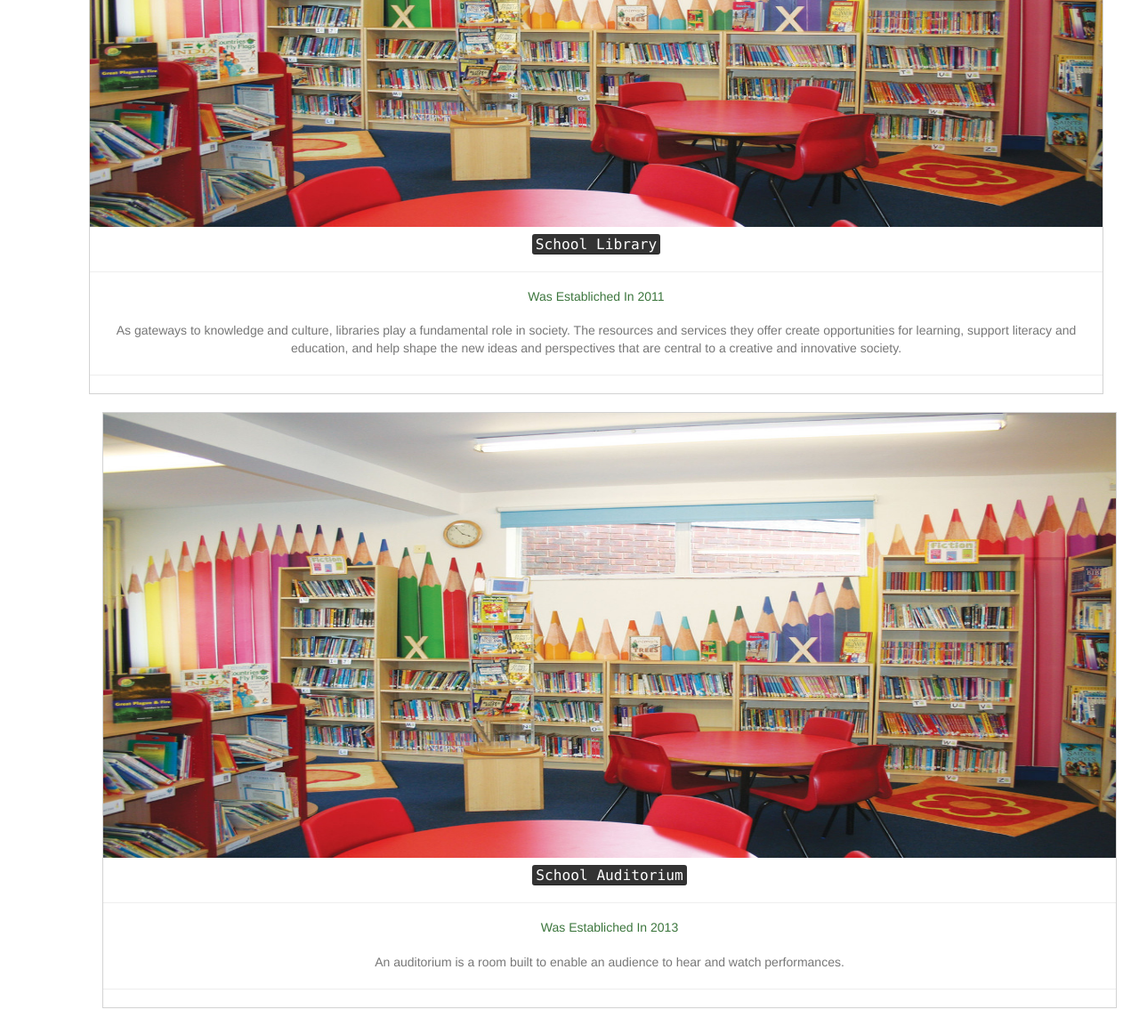
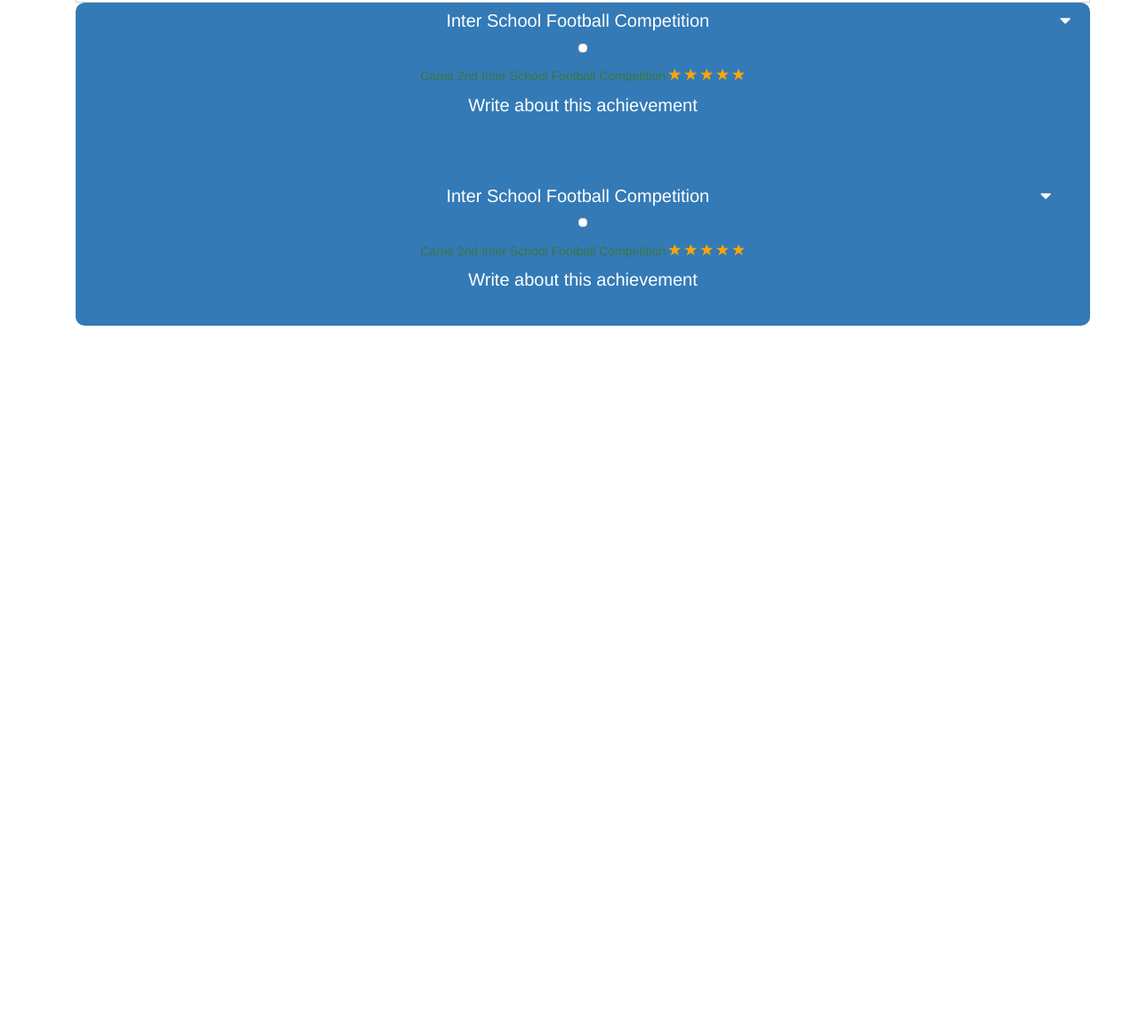
Before and after one commit to anshul-nan/School-Website, a plain HTML site: page index.html in a window 1280 px wide. Shown: the part 2692-3845 px from the top of the page at 89% size. After the commit the page ends 3073 px from the top, so only its background shows below. Drawn offline with nearby package versions, Linux system fonts and the light colour scheme.

Commit message:
Add files via upload

```diff
--- a/index.html
+++ b/index.html
@@ -65,12 +65,15 @@ Navigation bar code here
     <div class="container">
 
         <center>
+
+
           <div class="travel_mainDiv">
         <img src="church.jpg" alt="school">
         <h4 class="text-capitalize">  <kbd>school church</kbd></h4> <hr>
         <h5 class="text-success text-capitalize">was establiched in 2007</h5>
         <p class="text-muted">The clergy or officialdom of a religious body the word church … is put for the persons that are ordained for the ministry of the Gospel, that is to say, the clergy— J. Ayliffe</p>
         <hr>
+      </div>
   </div><br>
   <div class="container">
 
@@ -91,18 +94,38 @@ Navigation bar code here
   <h5 class="text-success text-capitalize">was establiched in 2011</h5>
   <p class="text-muted"> As gateways to knowledge and culture, libraries play a fundamental role in society. The resources and services they offer create opportunities for learning, support literacy and education, and help shape the new ideas and perspectives that are central to a creative and innovative society. </p>
   <hr>
-</div><br>
-<div class="container">
+</div>
+<div class="bg-primary movie_head" data-toggle="collapse" data-target="#school_achievements2">Inter School Football Competition <i class="fa fa-sort-desc"></i>
 
-  <center>
-    <div class="travel_mainDiv">
-  <img src="st2.jpg" alt="school">
-  <h4 class="text-capitalize">  <kbd>school auditorium</kbd></h4> <hr>
-  <h5 class="text-success text-capitalize">was establiched in 2013</h5>
-  <p class="text-muted"> An auditorium is a room built to enable an audience to hear and watch performances. </p>
-  <hr>
+
+<div class="achievement_text">
+  <img src="sm2.jpg" alt="img" class="img-reponsive img-thumbnail">
+  <h5 class="text-success text-capitalize">Came 2nd inter school football competition
+    <span class="glyphicon glyphicon-star"></span>
+    <span class="glyphicon glyphicon-star"></span>
+    <span class="glyphicon glyphicon-star"></span>
+    <span class="glyphicon glyphicon-star"></span>
+    <span class="glyphicon glyphicon-star"></span>
+  </h5>
+  <p>Write about this achievement</p>
+</div><br><br>
+<div class="bg-primary movie_head" data-toggle="collapse" data-target="#school_achievements2">Inter School Football Competition <i class="fa fa-sort-desc"></i>
+
+
+  <div class="achievement_text">
+    <img src="sm2.jpg" alt="img" class="img-reponsive img-thumbnail">
+    <h5 class="text-success text-capitalize">Came 2nd inter school football competition
+      <span class="glyphicon glyphicon-star"></span>
+      <span class="glyphicon glyphicon-star"></span>
+      <span class="glyphicon glyphicon-star"></span>
+      <span class="glyphicon glyphicon-star"></span>
+      <span class="glyphicon glyphicon-star"></span>
+    </h5>
+    <p>Write about this achievement</p>
+  </div>
+
+
 </div>
-<br>
 
 </body>
 </html>
--- a/style.css
+++ b/style.css
@@ -1,6 +1,6 @@
 img{
-    height:500px;
-    width:500px;
+    height:390px;
+    width: 5px;
 }
 body{
     text-align: center;
@@ -13,6 +13,10 @@ body{
 
     .travel_mainDiv img{width:100% ;}
 
-    .travel_mainDiv h5,.travel_mainDiv p{ margin:20px;
+    .travel_mainDiv h5,.travel_mainDiv p{ margin:20px; }
 
-    }
+    .movie_head{ font-size: 20px; padding: 6px 22px; border-radius: 10px; margin-bottom: 15px;}
+
+    .movie_head i{float: right;}
+
+    .achievement_text span{color: orange;}
```
